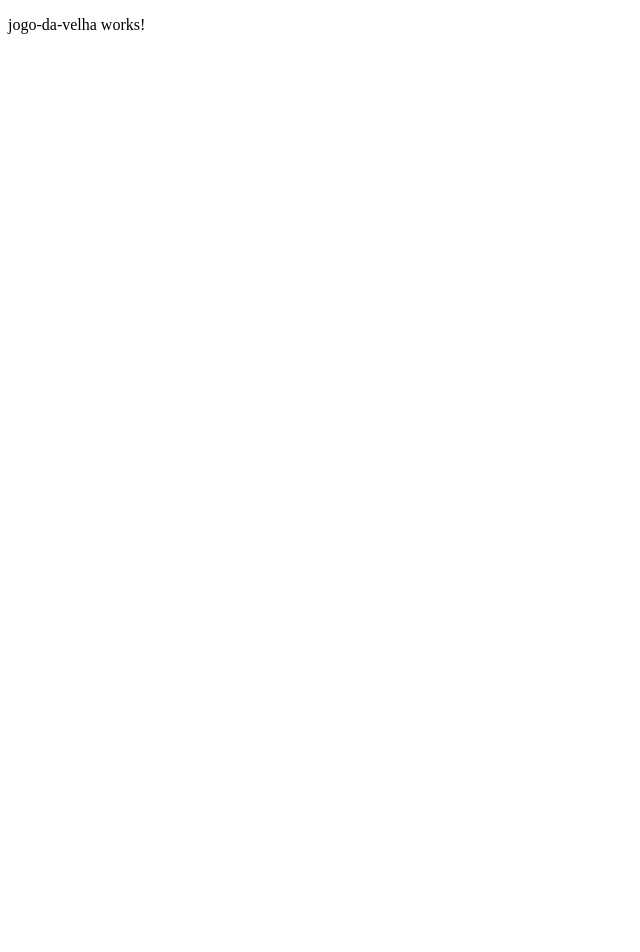
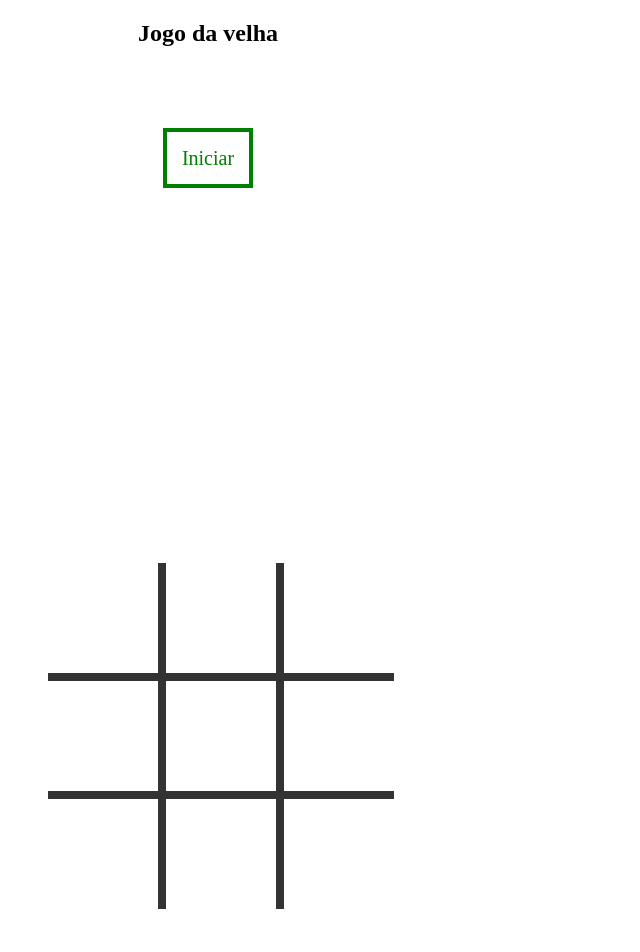
Before and after one commit to andreescocard/jogo-da-velha-angular, an Angular app: page / in a window 1280 px wide. Shown: the top 952 px of the page, without its empty margins (0-640 px from the left). Before the commit the page ends 800 px from the top, so only its background shows below. Built offline with nearby package versions, Linux system fonts and the light colour scheme.

Commit message:
feat: create html and css of game

```diff
--- a/src/app/jogo-da-velha/jogo-da-velha.component.css
+++ b/src/app/jogo-da-velha/jogo-da-velha.component.css
@@ -0,0 +1,61 @@
+div {
+    width: 400px;
+    height: 400px;
+	text-align: center;
+	font-family: 'Press Start 2P', cursive;
+}
+
+div.principal {
+	margin-top: 100px;
+}
+
+a.botao {
+	margin-top: 100px;
+	font-size: 20px;
+	background-color: lightgreen;
+	padding: 15px;
+}
+
+a:link, a:visited {
+    background-color: white;
+    color: green;
+    text-decoration: none;
+    border: 4px solid green;
+}
+
+a:hover, a:active {
+    background-color: lightgreen;
+    color: green;
+    border: 4px solid green;
+}
+
+ul li {
+	list-style: none;
+	width: 110px;
+	height: 110px;
+	float: left;
+	background-size: cover;
+    background-repeat: no-repeat;
+    background-position: 50% 50%;
+    cursor: pointer;
+}
+
+.kz-border-bottom {
+	border-bottom: 8px solid #333;
+}
+
+.kz-border-right {
+	border-right: 8px solid #333;
+}
+
+.kz-img-x {
+	background-image: url('/assets/imagens/x.png');
+}
+
+.kz-img-o {
+	background-image: url('/assets/imagens/o.png');
+}
+
+.kz-cor-vitoria {
+	 background-color: lightgreen;
+}
--- a/src/app/jogo-da-velha/jogo-da-velha.component.html
+++ b/src/app/jogo-da-velha/jogo-da-velha.component.html
@@ -1 +1,41 @@
-<p>jogo-da-velha works!</p>
+<div>
+    <h2>Jogo da velha</h2>
+
+    <!-- tela inicial -->
+    <div class="principal">
+      <a href="#"
+         class="botao">
+         Iniciar
+      </a>
+    </div><!-- fim tela inicial -->
+
+    <!-- tabuleiro -->
+    <div>
+      <ul>
+        <li class="kz-border-bottom kz-border-right"></li>
+        <li class="kz-border-bottom kz-border-right"></li>
+        <li class="kz-border-bottom"></li>
+        <li class="kz-border-bottom kz-border-right"></li>
+        <li class="kz-border-bottom kz-border-right"></li>
+        <li class="kz-border-bottom"></li>
+        <li class="kz-border-right"></li>
+        <li class="kz-border-right"></li>
+        <li></li>
+      </ul>
+    </div><!-- fim tabuleiro -->
+
+    <!-- tela final -->
+    <div>
+      <span>
+      <p>Você venceu!!!</p>
+      <p>Você perdeu...</p>
+      <p>O jogo terminou empatado...</p>
+      <br />
+      <a href="#"
+           class="botao">
+           Jogar novamente
+        </a>
+      </span>
+    </div><!-- fim tela final -->
+
+  </div>
--- a/src/app/jogo-da-velha/shared/jogo-da-velha.service.ts
+++ b/src/app/jogo-da-velha/shared/jogo-da-velha.service.ts
@@ -1,9 +1,294 @@
 import { Injectable } from '@angular/core';
 
-@Injectable({
-  providedIn: 'root'
-})
+@Injectable()
 export class JogoDaVelhaService {
 
+  private readonly TAM_TAB: number = 3;
+  private readonly X: number = 1;
+  private readonly O: number = 2;
+  private readonly VAZIO: number = 0;
+
+  private tabuleiro: any;
+  private numMovimentos: number;
+  private vitoria: any;
+
+  private _jogador: number;
+  private _showInicio: boolean;
+  private _showTabuleiro: boolean;
+  private _showFinal: boolean;
+
   constructor() { }
+
+  /**
+   * Inicializa o jogo. Define exibição da tela inicial.
+   *
+   * @return void
+   */
+  inicializar(): void {
+    this._showInicio = true;
+    this._showTabuleiro = false;
+    this._showFinal = false;
+    this.numMovimentos = 0;
+    this._jogador = this.X;
+    this.vitoria = false;
+    this.inicializarTabuleiro();
+  }
+
+  /**
+   * Inicializa o tabuleiro do jogo com vazio para todas
+   * as posições.
+   *
+   * @return void
+   */
+  inicializarTabuleiro(): void {
+    this.tabuleiro = [this.TAM_TAB];
+    for (let i = 0; i < this.TAM_TAB; i++) {
+      this.tabuleiro[i] = [this.VAZIO, this.VAZIO, this.VAZIO];
+    }
+  }
+
+  /**
+   * Retorna se a tela de início deve ser exibida.
+   *
+   * @return boolean
+   */
+  get showInicio(): boolean {
+    return this._showInicio;
+  }
+
+  /**
+   * Retorna se o tabuleiro deve ser exibido.
+   *
+   * @return boolean
+   */
+  get showTabuleiro(): boolean {
+    return this._showTabuleiro;
+  }
+
+  /**
+   * Retorna se a tela de fim de jogo deve ser exibida.
+   *
+   * @return boolean
+   */
+  get showFinal(): boolean {
+    return this._showFinal;
+  }
+
+  /**
+   * Retorna o número do jogador a jogar.
+   *
+   * @return number
+   */
+  get jogador(): number {
+    return this._jogador;
+  }
+
+  /**
+   * Exibe o tabuleiro.
+   *
+   * @return void
+   */
+  iniciarJogo(): void {
+    this._showInicio = false;
+    this._showTabuleiro = true;
+  }
+
+  /**
+   * Realiza uma jogada dado as coordenadas do tabuleiro.
+   *
+   * @param number posX
+   * @param number posY
+   * @return void
+   */
+  jogar(posX: number, posY: number): void {
+    // jogada inválida
+    if (this.tabuleiro[posX][posY] !== this.VAZIO ||
+      this.vitoria) {
+      return;
+    }
+
+    this.tabuleiro[posX][posY] = this._jogador;
+    this.numMovimentos++;
+    this.vitoria = this.fimJogo(posX, posY,
+      this.tabuleiro, this._jogador);
+    this._jogador = (this._jogador === this.X) ? this.O : this.X;
+
+    if (!this.vitoria && this.numMovimentos < 9) {
+      this.cpuJogar();
+    }
+
+    // houve vitória
+    if (this.vitoria !== false) {
+      this._showFinal = true;
+    }
+
+    // empate
+    if (!this.vitoria && this.numMovimentos === 9) {
+      this._jogador = 0;
+      this._showFinal = true;
+    }
+  }
+
+  /**
+   * Verifica e retorna se o jogo terminou.
+   *
+   * @param number linha
+   * @param number coluna
+   * @param any tabuleiro
+   * @param number jogador
+   * @return array
+   */
+  fimJogo(linha: number, coluna: number,
+      tabuleiro: any, jogador: number) {
+    let fim: any = false;
+
+    // valida a linha
+    if (tabuleiro[linha][0] === jogador &&
+      tabuleiro[linha][1] === jogador &&
+      tabuleiro[linha][2] === jogador) {
+      fim = [[linha, 0], [linha, 1], [linha, 2]];
+    }
+
+    // valida a coluna
+    if (tabuleiro[0][coluna] === jogador &&
+      tabuleiro[1][coluna] === jogador &&
+      tabuleiro[2][coluna] === jogador) {
+      fim = [[0, coluna], [1, coluna], [2, coluna]];
+    }
+
+    // valida as diagonais
+    if (tabuleiro[0][0] === jogador &&
+      tabuleiro[1][1] === jogador &&
+      tabuleiro[2][2] === jogador) {
+      fim = [[0, 0], [1, 1], [2, 2]];
+    }
+
+    if (tabuleiro[0][2] === jogador &&
+      tabuleiro[1][1] === jogador &&
+      tabuleiro[2][0] === jogador) {
+      fim = [[0, 2], [1, 1], [2, 0]];
+    }
+
+    return fim;
+  }
+
+  /**
+   * Lógica para simular jogada do computador em modo aleatório.
+   *
+   * @return void
+   */
+  cpuJogar(): void {
+    // verifica jogada de vitória
+    let jogada: number[] = this.obterJogada(this.O);
+
+    if (jogada.length <= 0) {
+      // tenta jogar para evitar derrota
+      jogada = this.obterJogada(this.X);
+    }
+
+    if (jogada.length <= 0) {
+      // joga aleatório
+      let jogadas: any = [];
+      for (let i=0; i<this.TAM_TAB; i++) {
+        for (let j=0; j<this.TAM_TAB; j++) {
+          if (this.tabuleiro[i][j] === this.VAZIO) {
+            jogadas.push([i, j]);
+          }
+        }
+      }
+      let k = Math.floor((Math.random() * (jogadas.length - 1)));
+      jogada = [jogadas[k][0], jogadas[k][1]];
+    }
+
+    this.tabuleiro[jogada[0]][jogada[1]] = this._jogador;
+    this.numMovimentos++;
+    this.vitoria = this.fimJogo(jogada[0], jogada[1],
+        this.tabuleiro, this._jogador);
+    this._jogador = (this._jogador === this.X) ? this.O : this.X;
+  }
+
+  /**
+   * Obtém uma jogada válida para vitória de um jogador.
+   *
+   * @param number jogador
+   * @return nomber[]
+   */
+  obterJogada(jogador: number): number[] {
+    let tab = this.tabuleiro;
+    for (let lin = 0; lin < this.TAM_TAB; lin++) {
+      for (let col = 0; col < this.TAM_TAB; col++) {
+        if (tab[lin][col] !== this.VAZIO) {
+          continue;
+        }
+        tab[lin][col] = jogador;
+        if (this.fimJogo(lin, col, tab, jogador)) {
+          return [lin, col];
+        }
+        tab[lin][col] = this.VAZIO;
+      }
+    }
+    return [];
+  }
+
+  /**
+   * Retorna se a peça X deve ser exibida para a
+   * coordena informada.
+   *
+   * @param number posX
+   * @param number posY
+   * @return boolean
+   */
+  exibirX(posX: number, posY: number): boolean {
+    return this.tabuleiro[posX][posY] === this.X;
+  }
+
+  /**
+   * Retorna se a peça O deve ser exibida para a
+   * coordena informada.
+   *
+   * @param number posX
+   * @param number posY
+   * @return boolean
+   */
+  exibirO(posX: number, posY: number): boolean {
+    return this.tabuleiro[posX][posY] === this.O;
+  }
+
+  /**
+   * Retorna se a marcação de vitória deve ser exibida para a
+   * coordena informada.
+   *
+   * @param number posX
+   * @param number posY
+   * @return boolean
+   */
+  exibirVitoria(posX: number, posY: number): boolean {
+    let exibirVitoria: boolean = false;
+
+    if (!this.vitoria) {
+      return exibirVitoria;
+    }
+
+    for (let pos of this.vitoria) {
+      if (pos[0] === posX && pos[1] === posY) {
+        exibirVitoria = true;
+        break;
+      }
+    }
+
+    return exibirVitoria;
+  }
+
+  /**
+   * Inicializa um novo jogo, assim como exibe o tabuleiro.
+   *
+   * @return void
+   */
+  novoJogo(): void {
+    this.inicializar();
+    this._showFinal = false;
+    this._showInicio = false;
+    this._showTabuleiro = true;
+  }
+
 }
```
